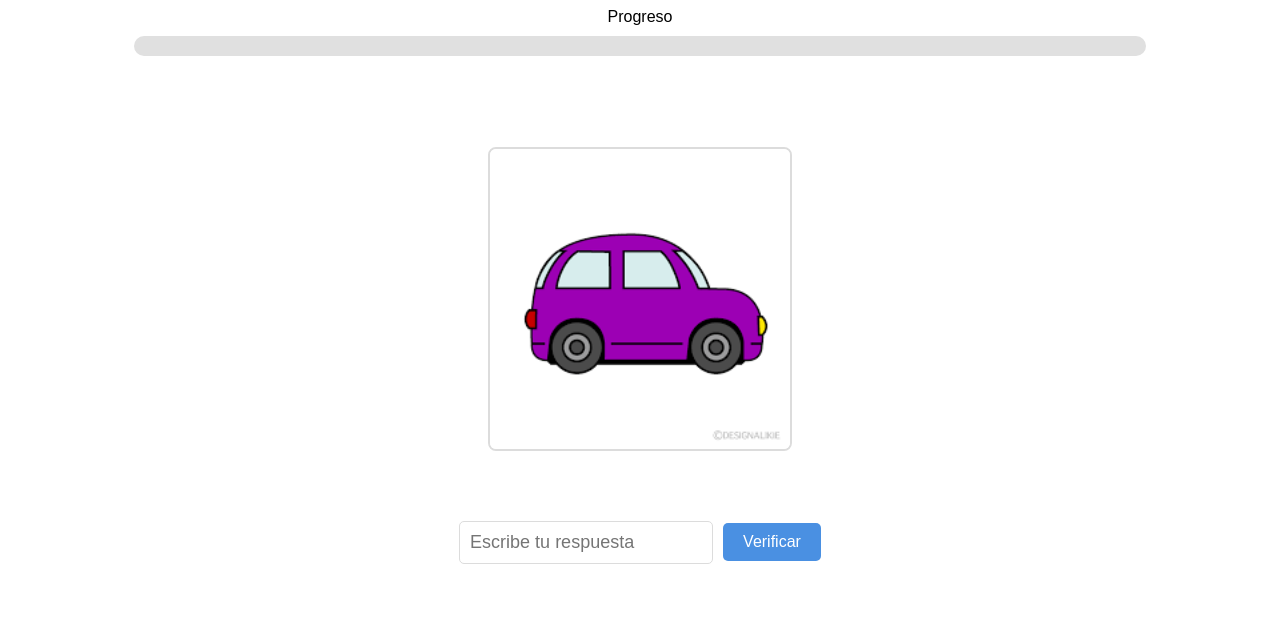
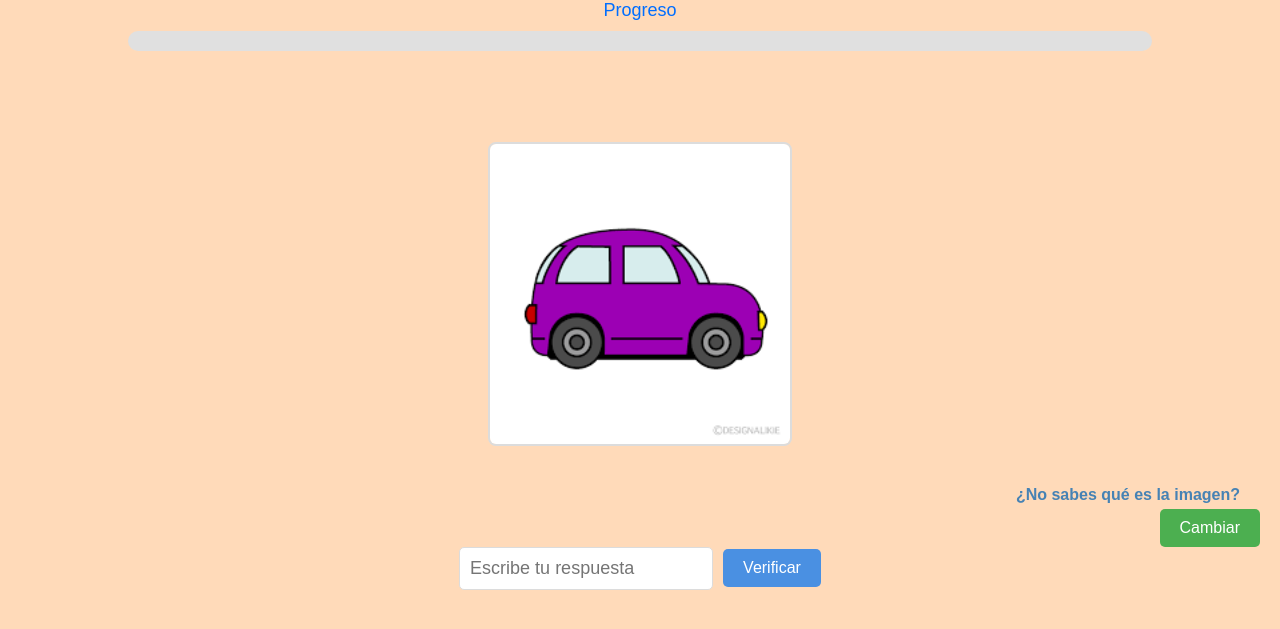
Before and after one commit to JoseArgueta22/PG2_WEB, a PHP site: page /modulo_asociar_palabras.html in a window 1280 px wide. Shown: the top 629 px of the page. Run offline with PHP 8.4, Linux system fonts and the light colour scheme.

Commit message:
ya va dos

```diff
--- a/module.css
+++ b/module.css
@@ -1,6 +1,74 @@
+/* Estilos generales */
 /* Estilos generales */
 body {
     font-family: Arial, sans-serif;
+    background-color: #FFDAB9; /* Anaranjado claro (Peach Puff) */
+    margin: 0;
+    padding: 0;
+}
+
+/* Estilo para el título "Progreso" */
+#barra-progreso-label {
+    color: #006eff; /* Naranja fuerte */
+    font-size: 18px;
+}
+
+/* Estilo para el título "¿No sabes qué es la imagen?" */
+#titulo-cambiar-imagen {
+    color: #4682B4; /* Azul acero */
+    font-size: 16px;
+    margin-bottom: 5px;
+    text-align: right;
+    margin-right: 20px;
+    margin-top: -30px;
+}
+
+/* Estilos para el mensaje emergente */
+.popup {
+    position: fixed;
+    top: 0;
+    left: 0;
+    width: 100%;
+    height: 100%;
+    background-color: rgba(0, 0, 0, 0.5); /* Fondo semi-transparente */
+    display: flex;
+    justify-content: center;
+    align-items: center;
+}
+
+.popup-content {
+    background-color: #FFF;
+    padding: 20px;
+    border-radius: 10px;
+    text-align: center;
+    max-width: 400px;
+    width: 80%;
+}
+
+.popup-content p {
+    font-size: 18px;
+    margin-bottom: 20px;
+}
+
+.popup-content button {
+    padding: 10px 20px;
+    background-color: #FF4500; /* Naranja fuerte */
+    color: #FFF;
+    border: none;
+    border-radius: 5px;
+    cursor: pointer;
+}
+
+.popup-content button:hover {
+    background-color: #FF6347; /* Naranja claro */
+}
+
+.popup .close {
+    position: absolute;
+    top: 10px;
+    right: 10px;
+    font-size: 24px;
+    cursor: pointer;
 }
 
 /* Estilos específicos para los módulos */
--- a/modulo_asociar_palabras.html
+++ b/modulo_asociar_palabras.html
@@ -17,6 +17,12 @@
     <div id="imagen-container">
         <img id="imagen" src="" alt="Imagen">
     </div>
+
+   <!-- Título y Botón de Cambiar Imagen-->
+   <div style="text-align: right; margin-right: 20px; margin-top: -30px;">
+    <h3 id="titulo-cambiar-imagen">¿No sabes qué es la imagen?</h3>
+    <button onclick="cambiarImagen()">Cambiar</button>
+</div>
 
     <!-- Contenedor de Respuesta y Botón de Verificación -->
     <div id="respuesta-container" class="input-container">
@@ -40,12 +46,7 @@
     <audio id="sonido-correcto" src="sounds/correcto.wav"></audio>
     <audio id="sonido-fin-modulo" src="sounds/grito.wav"></audio>
 
-    <!-- Scripts -->
-    <script>
-        function ocultarBarraDeCarga() {
-            document.getElementById("loading-bar").style.display = "none"; // Ocultar la barra de carga
-        }
-    </script>
+
     <script src="modulo_asociar_palabras.js"></script>
 </body>
 </html>
--- a/modulo_asociar_palabras.js
+++ b/modulo_asociar_palabras.js
@@ -71,6 +71,18 @@
     setTimeout(cargarImagen, 1000); // Pasar a la siguiente imagen después de 1 segundo
 }
 
+// Función para cambiar la imagen a otra al azar
+function cambiarImagen() {
+    // Selecciona un nuevo índice de imagen aleatoriamente diferente al actual
+    let nuevoIndice = Math.floor(Math.random() * totalImagenes);
+    while (nuevoIndice === indiceImagenActual) {
+        nuevoIndice = Math.floor(Math.random() * totalImagenes);
+    }
+    indiceImagenActual = nuevoIndice;
+    cargarImagen();
+}
+
+
 // Función para mostrar los resultados al final del módulo
 function mostrarResultados() {
     document.getElementById("imagen-container").style.display = "none";
@@ -96,6 +108,28 @@
     }
 }
 
+function mostrarMensajeBienvenida() {
+    document.getElementById("loading-bar").style.display = "flex"; // Mostrar barra de carga
+    setTimeout(() => {
+        document.getElementById("loading-bar").style.display = "none"; // Ocultar barra de carga
+        document.getElementById("popup").style.display = "block"; // Mostrar el mensaje emergente
+    }, 1000); // Simula un retraso para la barra de carga
+}
+
+function cerrarPopup() {
+    document.getElementById("popup").style.display = "none";
+}
+
+function empezarModulo() {
+    cerrarPopup();
+    // Aquí puedes inicializar cualquier función o iniciar la actividad
+}
+
+function ocultarBarraDeCarga() {
+    document.getElementById("loading-bar").style.display = "none"; // Ocultar la barra de carga
+}
+
+
 // Función para regresar a la página principal
 function regresar() {
     window.location.href = 'index.html';
```
